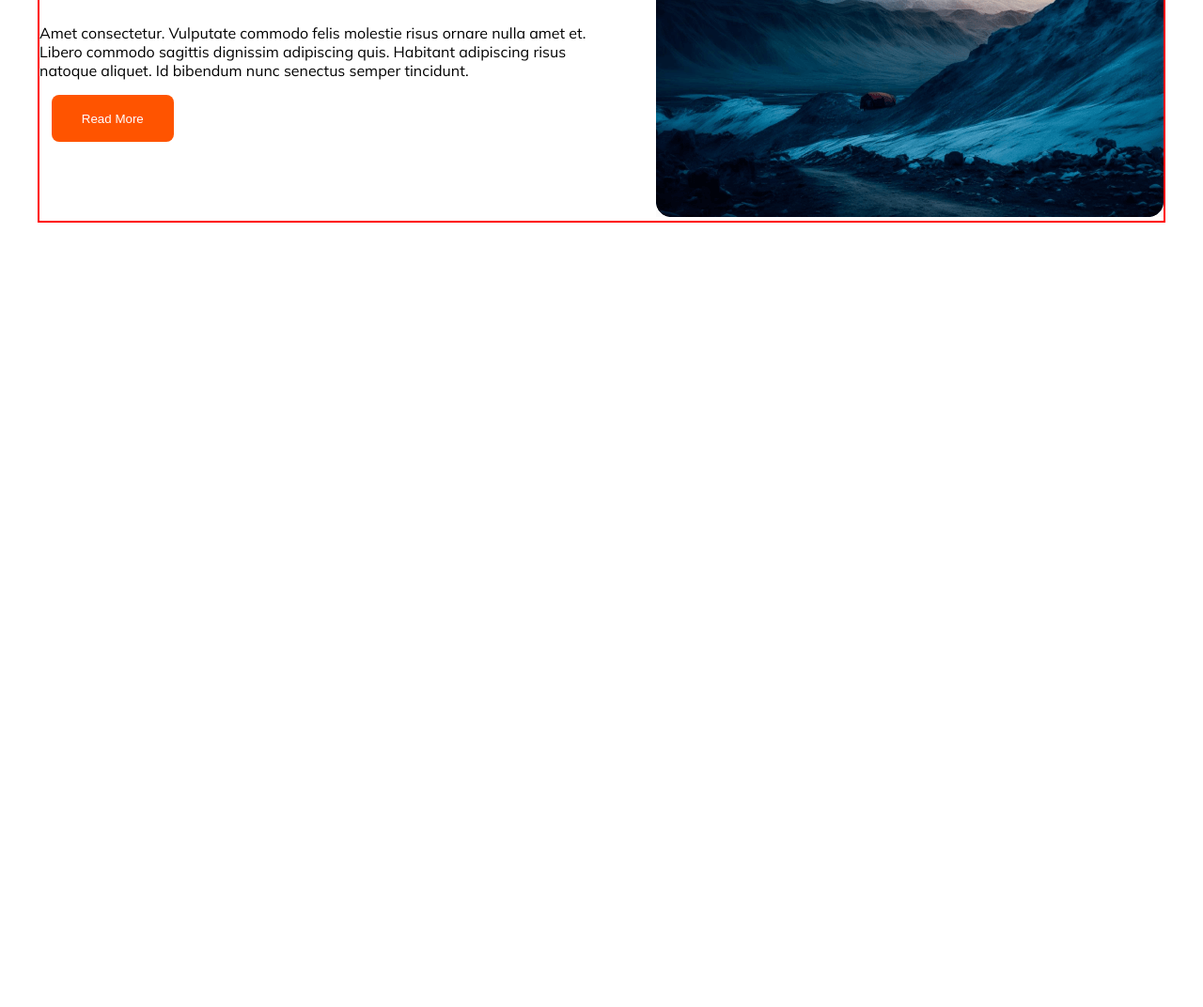
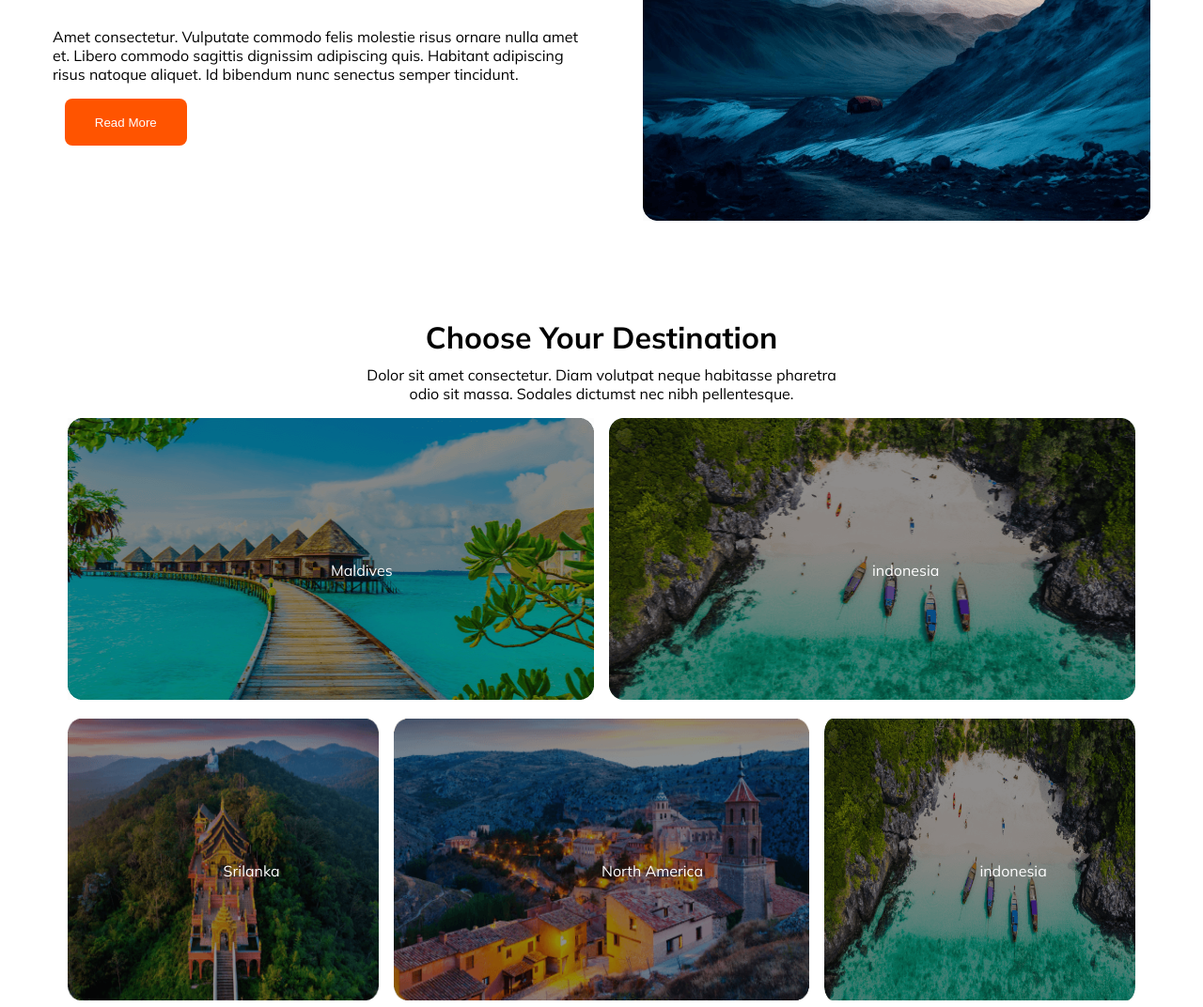
Before and after one commit to nurislamemon1/Hero-Travels-Website, a plain HTML site: page index.html in a window 1280 px wide. Shown: the part 1015-2087 px from the top of the page at 94% size. Before the commit the page ends 1302 px from the top, so only its background shows below. Drawn offline with Linux system fonts and the light colour scheme.

Commit message:
choose section done

```diff
--- a/index.html
+++ b/index.html
@@ -10,7 +10,7 @@
 </head>
 
 <body class="mulish">
-    <header>
+    <header class="container">
         <div class="header-container">
             <div class="header-content">
                 <img src="./images/Group 40071 (2).png" alt="">
@@ -22,6 +22,9 @@
                 <p>Testimonial</p>
                 <p>Blog</p>
                 <p>Contact</p>
+            </div>
+            <div class="ham-bargar">
+                <i class="fa-solid fa-bars"></i>
             </div>
         </div>
         <!-- banner -->
@@ -45,7 +48,7 @@
         </div>
     </header>
 
-    <main>
+    <main class="container">
         <!-- popular section -->
         <section class="popular-section">
             <div class="popular-content">
@@ -64,9 +67,52 @@
                     natoque aliquet. Id bibendum nunc senectus semper tincidunt. </p>
                 <button class="btn-primary">Read More</button>
             </div>
+            <div class="image">
+                <img src="./images/Rectangle 4.png" alt="">
+            </div>
+        </section>
+        <!-- choose section -->
+        <section class="choose-section">
+            <div class="choose-content">
+                <h1>Choose Your Destination</h1>
+                <p>Dolor sit amet consectetur. Diam volutpat neque habitasse pharetra odio sit massa. Sodales dictumst
+                    nec nibh pellentesque.</p>
+            </div>
 
-            <div>
-                <img src="./images/Rectangle 4.png" alt="">
+            <div class="card-1">
+                <div class="country-card">
+                    <img src="./images/Rectangle 5.png" alt="">
+                    <p class="country">Maldives</p>
+                </div>
+                <div class="country-card">
+                    <img src="./images/Rectangle 8.png" alt="">
+                    <p class="country">indonesia</p>
+                </div>
+            </div>
+            <div class="card-2">
+
+                <div class="country-card">
+                    <img src="./images/Rectangle 6.png" alt="">
+                    <p class="country">Srilanka</p>
+                </div>
+                <div class="country-card">
+                    <img src="./images/Rectangle 7.png" alt="">
+                    <p class="country">North America</p>
+                </div>
+                <div class="country-card">
+                    <img src="./images/Rectangle 8.png" alt="">
+                    <p class="country">indonesia</p>
+                </div>
+            </div>
+            <div class="card-3">
+                <div class="country-card">
+                    <img src="./images/Rectangle 9.png" alt="">
+                    <p class="country">Bangladesh</p>
+                </div>
+                <div class="country-card">
+                    <img src="./images/Rectangle 10.png" alt="">
+                    <p class="country">Bandarban</p>
+                </div>
             </div>
         </section>
     </main>
--- a/styles/style.css
+++ b/styles/style.css
@@ -14,11 +14,10 @@
 }
 
 /* shared style */
-main,
-header {
+.container {
     max-width: 1200px;
-    border: 2px solid red;
-    margin: 50px auto;
+    margin: 5rem auto;
+    padding: 0 1rem;
 }
 
 /* header section */
@@ -107,7 +106,8 @@ select {
     margin: 0 0.8rem;
     font-size: 1rem;
 }
-.btn-primary{
+
+.btn-primary {
     display: flex;
     justify-content: center;
     align-items: center;
@@ -121,19 +121,22 @@ select {
     color: white;
     margin: 0 0.8rem;
 }
+
 /* popular section */
-.popular-section{
+.popular-section {
     display: flex;
     justify-content: space-between;
     gap: 3rem;
 
 }
-.popular-content{
+
+.popular-content {
     display: flex;
     flex-direction: column;
 
 }
-.popular-content h1{
+
+.popular-content h1 {
     color: rgb(19, 19, 24);
     font-family: Mulish;
     font-size: 2.8rem;
@@ -143,7 +146,8 @@ letter-spacing: 0%;
     text-align: left;
     margin: 1rem 0;
 }
-.popular-content p li{
+
+.popular-content p li {
     color: rgb(19, 19, 24);
     font-family: Mulish;
     font-size: 40px;
@@ -152,11 +156,87 @@ line-height: 50px;
     letter-spacing: 0%;
     text-align: left;
 }
-.popular-section ul{
+
+.popular-section ul {
     padding: 0.7rem 2rem;
     margin: 1rem 0;
 }
-.popular-content p{
+
+.popular-content p {
     margin: 1rem 0;
 }
+
+/* destination section */
+.choose-section{
+   margin-top: 100px;
+}
+.card-1,
+.card-2,
+.card-3 {
+    display: grid;
+    grid-template-columns: 1fr 1fr;
+    gap: 1rem;
+    margin: 1rem;
+}
+.card-2{
+    grid-template-columns: 0.75fr 1fr 0.75fr;
+}
+.card-3{
+    grid-template-columns: 0.8fr 1fr;
+}
+.choose-content{
+    text-align: center;
+    max-width: 500px;
+    margin: 0 auto;
+}
+.choose-content h1{
+    font-size: 2rem;
+    margin-bottom: 10px;
+}
+ .choose-section img {
+    width: 100%;
+    height: 300px;
+    filter: brightness(70%);
+}
+
+.country-card {
+    position: relative;
+}
+
+.country {
+    position: absolute;
+    top: 50%;
+    color: white;
+    left: 50%;
+}
+.ham-bargar{
+    display: none;
+}
+
 /* responsive website */
+@media screen and (max-width: 576px) {
+  .ham-bargar{
+    display: block;
+  }
+  .header-item{
+    display: none;
+  }
+  .travel-inputs{
+    flex-direction: column;
+    gap: 1.5rem;
+    width: 50%;
+    margin: 0 auto;
+  }
+  .popular-section{
+    flex-direction: column;
+  }
+  .image img{
+    width: 100%;
+  }
+  .card-1 ,.card-2 ,.card-3{
+    grid-template-columns: 1fr;
+  }
+  .banner-container h1{
+    font-size: 2rem;
+  }
+}
```
Lines whose indentation alone changed are shown as unchanged.
